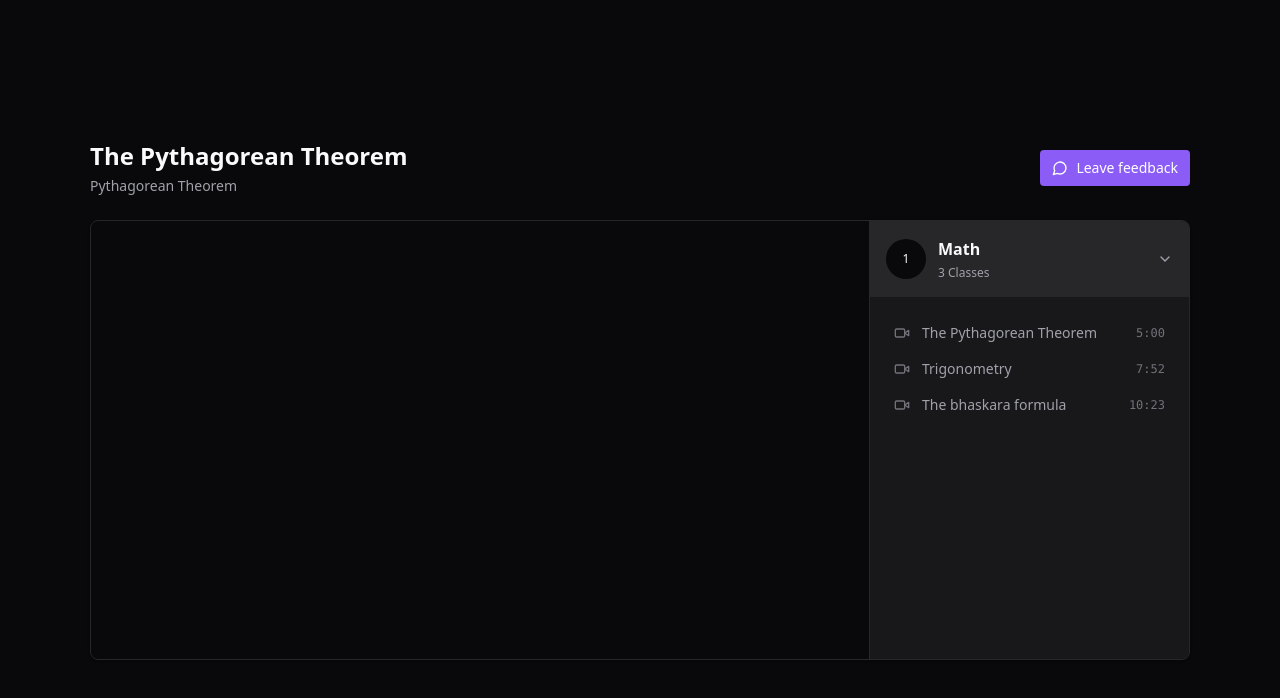
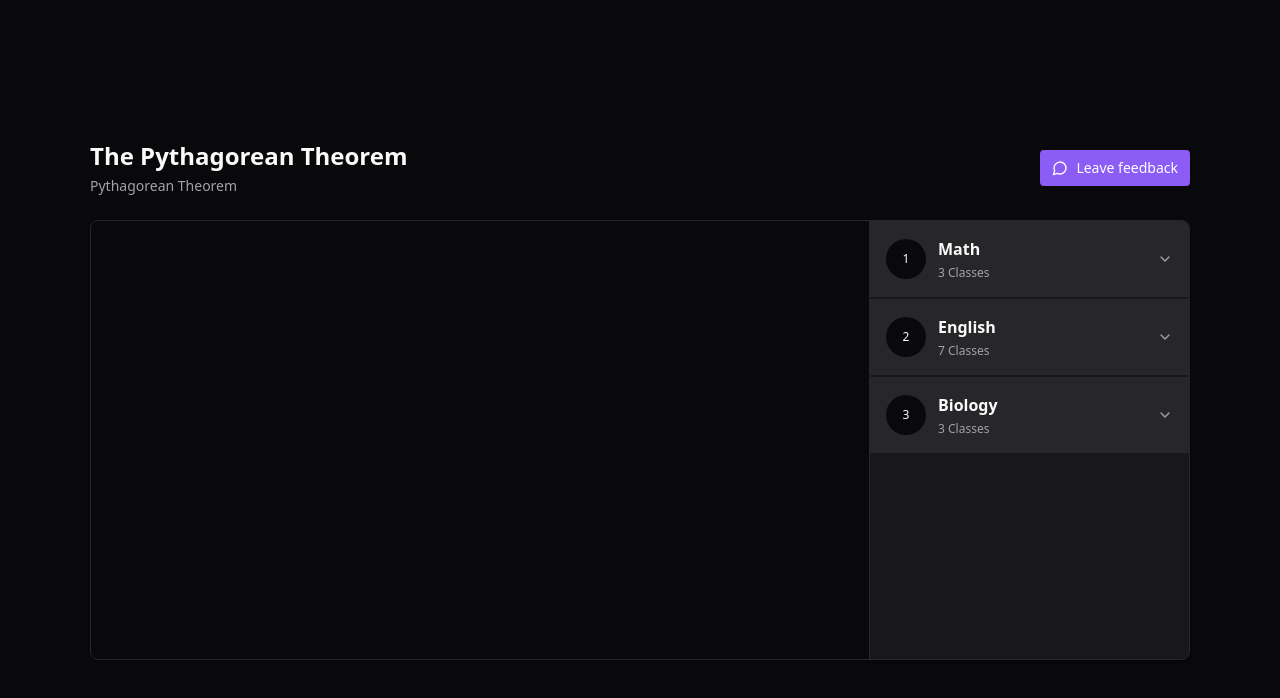
Before and after one commit to Prattiz/Skill-Stream, a React (Vite) app: page / in a window 1280 px wide. Shown: the top 698 px of the page. Built offline with nearby package versions, Linux system fonts and the light colour scheme.

Commit message:
ADD react-collapsible IN MODULE

```diff
--- a/package.json
+++ b/package.json
@@ -10,6 +10,7 @@
     "preview": "vite preview"
   },
   "dependencies": {
+    "@radix-ui/react-collapsible": "^1.0.3",
     "@reduxjs/toolkit": "^2.1.0",
     "lucide-react": "^0.330.0",
     "react": "^18.2.0",
--- a/src/components/Module/index.tsx
+++ b/src/components/Module/index.tsx
@@ -1,5 +1,8 @@
 import { ChevronDown } from "lucide-react";
+
 import { Lesson } from "../Lesson";
+
+import * as Collapsible from '@radix-ui/react-collapsible';
 
 interface ModulesProps{
     title: string,
@@ -9,8 +12,10 @@
 
 export function Module({ title, moduleIndex, amountOfClasses}: ModulesProps){
     return(
-        <>
-            <button className='flex w-full items-center gap-3 bg-zinc-800 p-4'>
+        <Collapsible.Root className="group">
+
+            <Collapsible.Trigger className='flex w-full items-center gap-3 bg-zinc-800 p-4'>
+
                 <div className='flex h-10 w-10 rounded-full items-center justify-center text-xs bg-zinc-950'>
                     {moduleIndex}
                 </div>
@@ -20,17 +25,23 @@
                     <span className='text-xs text-zinc-400'>{amountOfClasses} Classes</span>
                 </div>
 
-                <ChevronDown className='w-4 h-4 ml-auto text-zinc-400'/>
-            </button>
+                <ChevronDown
+                    className='w-4 h-4 ml-auto text-zinc-400
+                    group-data-[state=open]:rotate-180 transition-transform'
+                />
+
+            </Collapsible.Trigger>
 
 
+            <Collapsible.Content>
+                <nav className="relative flex flex-col gap-4 p-6">
+                    <Lesson title="The Pythagorean Theorem" minutes="5:00"/>
+                    <Lesson title="Trigonometry" minutes="7:52"/>
+                    <Lesson title="The bhaskara formula" minutes="10:23"/>
+                </nav>
+            </Collapsible.Content>
 
-            <nav className="relative flex flex-col gap-4 p-6">
-               <Lesson title="The Pythagorean Theorem" minutes="5:00"/>
-               <Lesson title="Trigonometry" minutes="7:52"/>
-               <Lesson title="The bhaskara formula" minutes="10:23"/>
-            </nav>
-        </>
+        </Collapsible.Root>
 
     )
 }
--- a/src/pages/index.tsx
+++ b/src/pages/index.tsx
@@ -1,5 +1,4 @@
 import { MessageCircle } from 'lucide-react';
-
 
 import { Header } from '../components/Header';
 import { Player } from '../components/Player';
@@ -36,6 +35,8 @@
           overflow-y-scroll scrollbar-thin scrollbar-track-zinc-950 scrollbar-thumb-zinc-800"
         >
           <Module title='Math' amountOfClasses={3} moduleIndex={1}/>
+          <Module title='English' amountOfClasses={7} moduleIndex={2}/>
+          <Module title='Biology' amountOfClasses={3} moduleIndex={3}/>
 
         </aside>
       </main>
```
Also changed, not shown: 2 other files (tests, documents, lock files or other folders).
